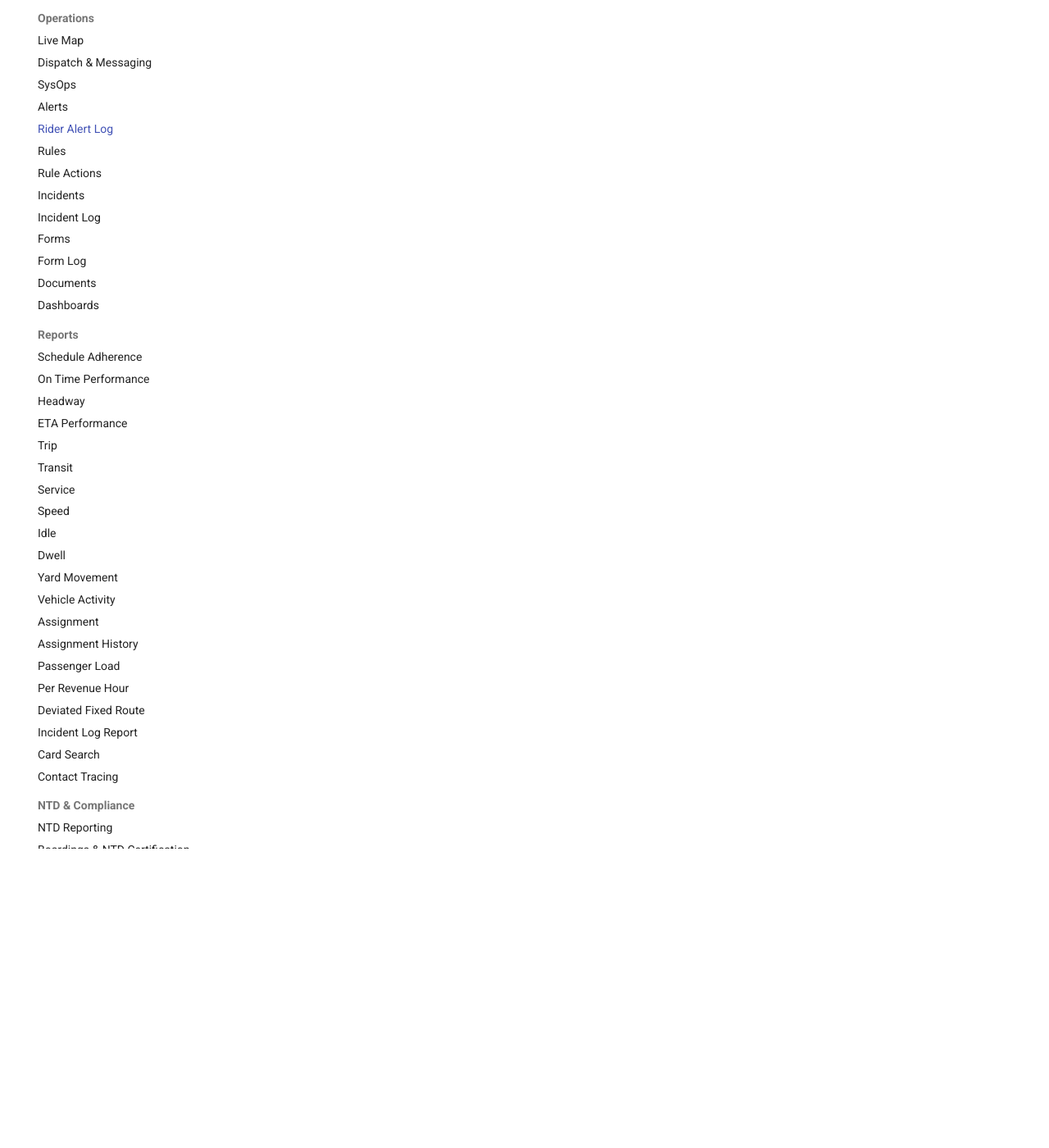
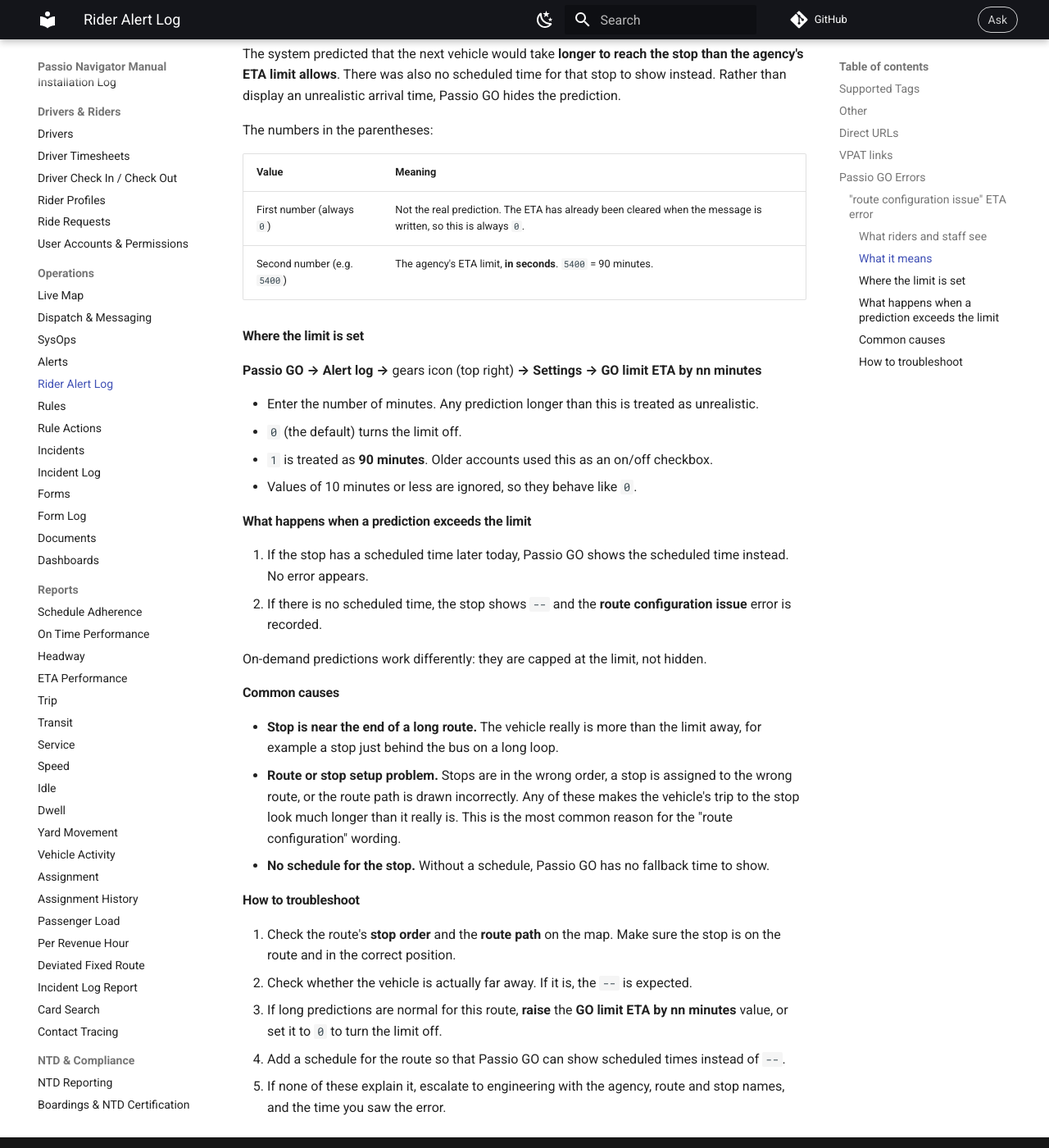
Before and after one commit to Passio/navigator-manual, an MkDocs documentation site: the page built from docs/operations/rider-alert-log.md, in a window 1280 px wide and 1400 px high, scrolled down 3332 px. Shown: the whole window at 82% size. Built offline with MkDocs 1.6.1 and Material for MkDocs 9.7.7, drawn with Linux system fonts in a browser that asks for light colours; comment, search, counter and statistics services are not loaded; some of the changed text lies outside the part shown.

Commit message:
Update manual from 1c012be0

````diff
--- a/docs/operations/rider-alert-log.md
+++ b/docs/operations/rider-alert-log.md
@@ -15,7 +15,7 @@ Alert Logs is a feature that allows you to view all the notifications sent by th
 - To: To is a column that shows the end of the ride.
 - Duration: Duration is a column that shows the length of the ride.
 
-## Supported Tags
+### Supported Tags
 
 Passio GO Alerts have limited support for HTML and markdown tags. This will work in Passio GO apps, but will not always be respected in GTFS-RT Service alerts<br/><br/>
 
@@ -61,12 +61,12 @@ Result:<br/>
 _This is now in italics_<br/>
 
 
-## Other
+### Other
 To control when the last stop is to correctly wrap the times in Passio GO, set the `hourOfLastRide` config option.
 
 To show arrival times in GO, set the config option `showArrivalTimesOnGO` to 1
 
-## Direct URLs
+### Direct URLs
 Passio GO Web has been updated to allow direct access to a single Route Group. Previously, it only allowed direct access to a single Segment based on ID, which required knowing the ID (for the current version) and it would only display one leg of an inbound/outbound config. The new way will accept an ID, or a Route Group name or a Segment name
 
 Enhanced Passio GO to support additional query strings in the URL scheme, enabling the resolution and display of specific routes or route groups based on provided parameters.
@@ -86,6 +86,81 @@ Examples:
 - https://clemsonu.passiogo.com/?routeName=tiger%20commute
 
 
-## VPAT links
+### VPAT links
 [Mobile VPAT](http://passio.github.io/vpat/app.pdf)
 [Web VPAT](http://passio.github.io/vpat/web.pdf)
+
+
+## Passio GO Errors
+
+### "route configuration issue" ETA error
+
+#### What riders and staff see
+
+A stop shows `--` instead of an arrival time and is listed at the bottom of
+the predictions. The ETA debug/error output includes a message such as:
+
+```
+route configuration issue (0>5400)
+```
+
+#### What it means
+
+The system predicted that the next vehicle would take **longer to reach the
+stop than the agency's ETA limit allows**. There was also no scheduled time
+for that stop to show instead. Rather than display an unrealistic arrival
+time, Passio GO hides the prediction.
+
+The numbers in the parentheses:
+
+| Value | Meaning |
+|-------|---------|
+| First number (always `0`) | Not the real prediction. The ETA has already been cleared when the message is written, so this is always `0`. |
+| Second number (e.g. `5400`) | The agency's ETA limit, **in seconds**. `5400` = 90 minutes. |
+
+#### Where the limit is set
+
+**Passio GO → Alert log →** gears icon (top right) **→ Settings →
+GO limit ETA by nn minutes**
+
+- Enter the number of minutes. Any prediction longer than this is treated as
+  unrealistic.
+- `0` (the default) turns the limit off.
+- `1` is treated as **90 minutes**. Older accounts used this as an on/off
+  checkbox.
+- Values of 10 minutes or less are ignored, so they behave like `0`.
+
+#### What happens when a prediction exceeds the limit
+
+1. If the stop has a scheduled time later today, Passio GO shows the
+   scheduled time instead. No error appears.
+2. If there is no scheduled time, the stop shows `--` and the
+   **route configuration issue** error is recorded.
+
+On-demand predictions work differently: they are capped at the limit, not
+hidden.
+
+#### Common causes
+
+- **Stop is near the end of a long route.** The vehicle really is more than
+  the limit away, for example a stop just behind the bus on a long loop.
+- **Route or stop setup problem.** Stops are in the wrong order, a stop is
+  assigned to the wrong route, or the route path is drawn incorrectly. Any of
+  these makes the vehicle's trip to the stop look much longer than it really
+  is. This is the most common reason for the "route configuration" wording.
+- **No schedule for the stop.** Without a schedule, Passio GO has no
+  fallback time to show.
+
+#### How to troubleshoot
+
+1. Check the route's **stop order** and the **route path** on the map. Make
+   sure the stop is on the route and in the correct position.
+2. Check whether the vehicle is actually far away. If it is, the `--` is
+   expected.
+3. If long predictions are normal for this route, **raise** the
+   **GO limit ETA by nn minutes** value, or set it to `0` to turn the limit
+   off.
+4. Add a schedule for the route so that Passio GO can show scheduled times
+   instead of `--`.
+5. If none of these explain it, escalate to engineering with the agency, route
+   and stop names, and the time you saw the error.
````
Also changed, not shown: docs/assets/search-index.json, 1 other file.
